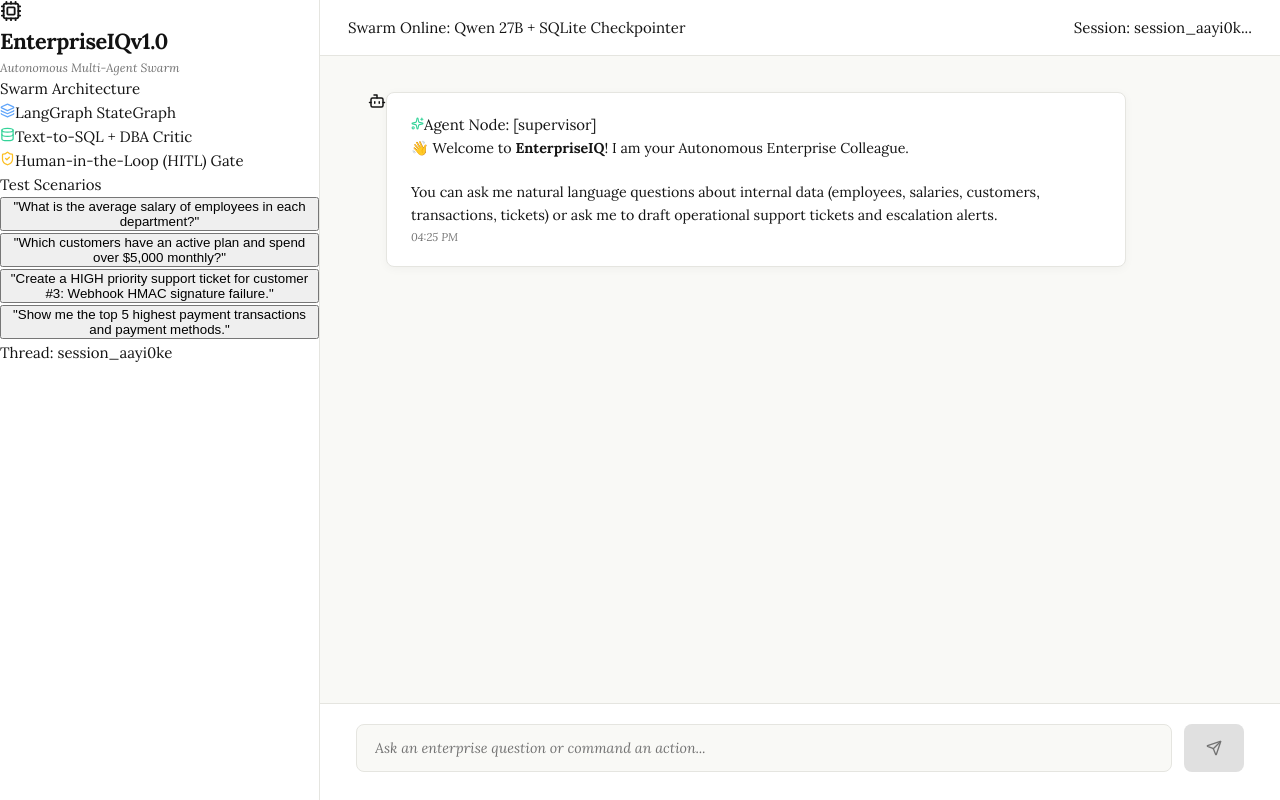
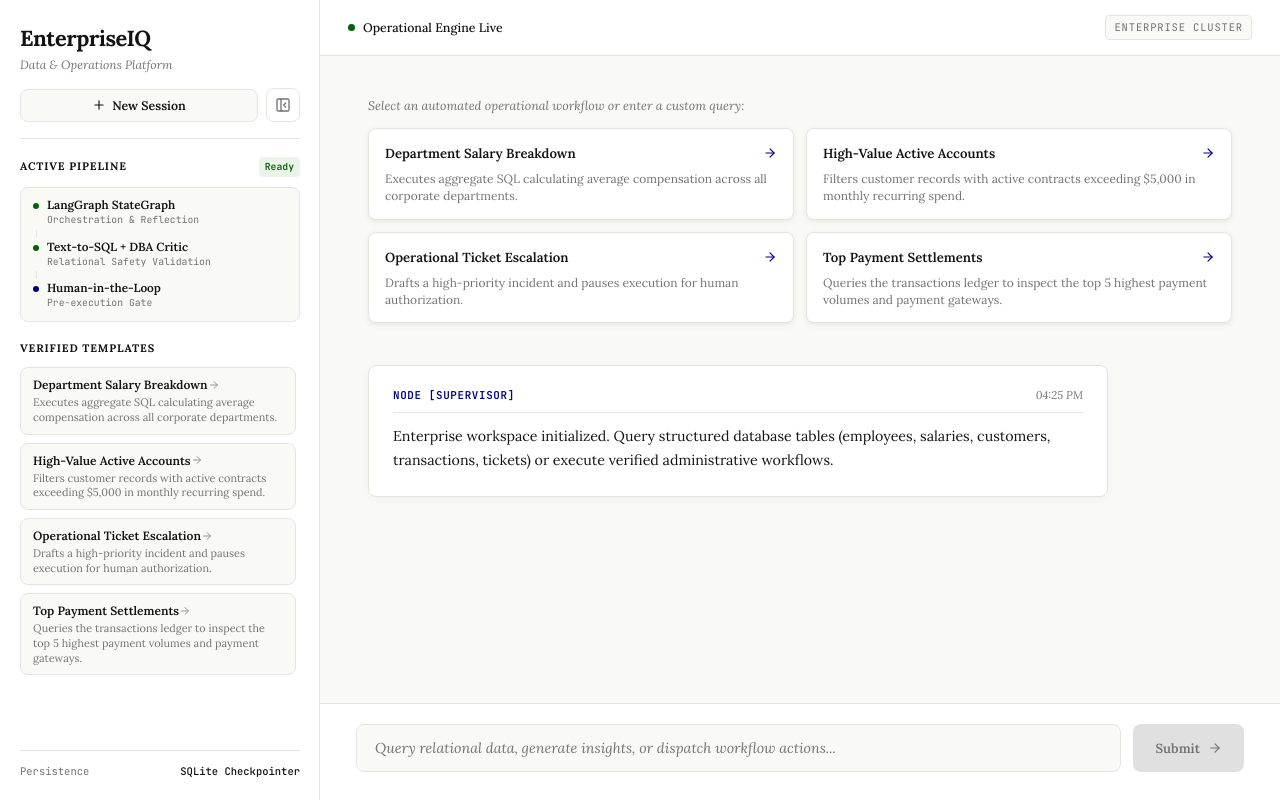
Before and after one commit to Nikil-R/Autonomous-Multi-Agent-Enterprise-Data-and-Workflow-Swarm, a React (Vite) app in the folder frontend/: page / in a window 1280 px wide. Built offline with nearby package versions, Linux system fonts and the light colour scheme.

Commit message:
feat(ui): add collapsible sidebar and interactive single-sentence template cards in App.tsx

```diff
--- a/frontend/src/App.tsx
+++ b/frontend/src/App.tsx
@@ -1,13 +1,11 @@
 import React, { useState } from 'react';
 import {
-  Send,
-  Bot,
-  User,
+  ArrowRight,
+  Plus,
+  PanelLeftClose,
+  PanelLeftOpen,
   Sparkles,
-  ShieldCheck,
-  Cpu,
-  Layers,
-  Database
+  RotateCcw
 } from 'lucide-react';
 import { SwarmMessage } from './services/types';
 import { sendSwarmChat, submitHitlApproval } from './services/api';
@@ -15,31 +13,60 @@ import { MarkdownPreview } from './components/MarkdownPreview';
 import { DataVisualizer } from './components/DataVisualizer';
 import { ApprovalCard } from './components/ApprovalCard';
 
+interface QueryTemplate {
+  title: string;
+  summary: string;
+  prompt: string;
+}
+
+const TEMPLATES: QueryTemplate[] = [
+  {
+    title: "Department Salary Breakdown",
+    summary: "Executes aggregate SQL calculating average compensation across all corporate departments.",
+    prompt: "What is the average salary of employees in each department?"
+  },
+  {
+    title: "High-Value Active Accounts",
+    summary: "Filters customer records with active contracts exceeding $5,000 in monthly recurring spend.",
+    prompt: "Which customers have an active plan and spend over $5,000 monthly?"
+  },
+  {
+    title: "Operational Ticket Escalation",
+    summary: "Drafts a high-priority incident and pauses execution for human authorization.",
+    prompt: "Create a HIGH priority support ticket for customer #3: Webhook HMAC signature failure."
+  },
+  {
+    title: "Top Payment Settlements",
+    summary: "Queries the transactions ledger to inspect the top 5 highest payment volumes and payment gateways.",
+    prompt: "Show me the top 5 highest payment transactions and payment methods."
+  }
+];
+
 export const App: React.FC = () => {
   const [messages, setMessages] = useState<SwarmMessage[]>([
     {
       id: 'welcome',
       sender: 'agent',
-      text: "👋 Welcome to **EnterpriseIQ**! I am your Autonomous Enterprise Colleague.\n\nYou can ask me natural language questions about internal data (employees, salaries, customers, transactions, tickets) or ask me to draft operational support tickets and escalation alerts.",
+      text: "Enterprise workspace initialized. Query structured database tables (employees, salaries, customers, transactions, tickets) or execute verified administrative workflows.",
       timestamp: new Date().toLocaleTimeString([], { hour: '2-digit', minute: '2-digit' }),
       currentAgent: 'supervisor'
     }
   ]);
   const [inputText, setInputText] = useState('');
   const [isLoading, setIsLoading] = useState(false);
-  const [threadId, setThreadId] = useState<string>(() => `session_${Math.random().toString(36).substring(2, 9)}`);
+  const [isSidebarOpen, setIsSidebarOpen] = useState(true);
+  const [threadId, setThreadId] = useState<string>(() => `sess_${Math.random().toString(36).substring(2, 8)}`);
 
-  const handleSendMessage = async (e?: React.FormEvent) => {
-    if (e) e.preventDefault();
-    if (!inputText.trim() || isLoading) return;
+  const handleSendMessage = async (customText?: string) => {
+    const textToSend = (customText || inputText).trim();
+    if (!textToSend || isLoading) return;
 
-    const userQuery = inputText.trim();
     setInputText('');
 
     const userMessage: SwarmMessage = {
       id: `user_${Date.now()}`,
       sender: 'user',
-      text: userQuery,
+      text: textToSend,
       timestamp: new Date().toLocaleTimeString([], { hour: '2-digit', minute: '2-digit' })
     };
 
@@ -47,15 +74,13 @@ export const App: React.FC = () => {
     setIsLoading(true);
 
     try {
-      const response = await sendSwarmChat(userQuery, threadId);
-
-      // Save updated thread ID
+      const response = await sendSwarmChat(textToSend, threadId);
       setThreadId(response.thread_id);
 
       const agentMessage: SwarmMessage = {
         id: `agent_${Date.now()}`,
         sender: 'agent',
-        text: response.response_text || 'Workflow executed.',
+        text: response.response_text || 'Completed.',
         timestamp: new Date().toLocaleTimeString([], { hour: '2-digit', minute: '2-digit' }),
         intentCategory: response.intent_category,
         status: response.status,
@@ -72,7 +97,7 @@ export const App: React.FC = () => {
       const errorMessage: SwarmMessage = {
         id: `err_${Date.now()}`,
         sender: 'agent',
-        text: `⚠️ **Error connecting to Swarm:** ${err.response?.data?.detail || err.message}`,
+        text: `Connection failed: ${err.response?.data?.detail || err.message}`,
         timestamp: new Date().toLocaleTimeString([], { hour: '2-digit', minute: '2-digit' }),
         status: 'ERROR'
       };
@@ -80,6 +105,25 @@ export const App: React.FC = () => {
     } finally {
       setIsLoading(false);
     }
+  };
+
+  const handleFormSubmit = (e: React.FormEvent) => {
+    e.preventDefault();
+    handleSendMessage();
+  };
+
+  const handleNewSession = () => {
+    const newId = `sess_${Math.random().toString(36).substring(2, 8)}`;
+    setThreadId(newId);
+    setMessages([
+      {
+        id: `welcome_${Date.now()}`,
+        sender: 'agent',
+        text: "New workspace session started. How can I assist you with enterprise data or workflows?",
+        timestamp: new Date().toLocaleTimeString([], { hour: '2-digit', minute: '2-digit' }),
+        currentAgent: 'supervisor'
+      }
+    ]);
   };
 
   const handleApproveAction = async (msgId: string, modifiedPayload?: Record<string, any>) => {
@@ -91,22 +135,21 @@ export const App: React.FC = () => {
         modified_payload: modifiedPayload
       });
 
-      // Update message to remove awaiting status and append execution result
       setMessages((prev) =>
         prev.map((msg) =>
           msg.id === msgId
             ? {
                 ...msg,
                 status: 'COMPLETED',
-                text: response.response_text || 'Action authorized and executed.',
+                text: response.response_text || 'Action approved and executed.',
                 actionExecutionResult: response.action_execution_result,
-                currentAgent: 'execute_action_tool'
+                currentAgent: 'workflow_engine'
               }
             : msg
         )
       );
     } catch (err: any) {
-      alert(`Approval submission failed: ${err.message}`);
+      alert(`Approval failed: ${err.message}`);
     } finally {
       setIsLoading(false);
     }
@@ -126,8 +169,8 @@ export const App: React.FC = () => {
             ? {
                 ...msg,
                 status: 'COMPLETED',
-                text: response.response_text || 'Action cancelled by human operator.',
-                currentAgent: 'human_supervisor'
+                text: response.response_text || 'Action cancelled by operator.',
+                currentAgent: 'operator'
               }
             : msg
         )
@@ -139,116 +182,188 @@ export const App: React.FC = () => {
     }
   };
 
-  const quickPrompts = [
-    "What is the average salary of employees in each department?",
-    "Which customers have an active plan and spend over $5,000 monthly?",
-    "Create a HIGH priority support ticket for customer #3: Webhook HMAC signature failure.",
-    "Show me the top 5 highest payment transactions and payment methods."
-  ];
-
   return (
     <div className="app-container">
-      {/* Sidebar */}
-      <aside className="sidebar">
-        {/* Brand */}
-        <div className="brand-header">
-          <div className="brand-icon">
-            <Cpu style={{ width: 22, height: 22 }} />
+      {/* Collapsible Sidebar */}
+      <aside className={`sidebar ${isSidebarOpen ? 'open' : 'collapsed'}`}>
+        <div className="sidebar-inner">
+          {/* Header */}
+          <div className="sidebar-top">
+            <div className="brand-lockup">
+              <h1 className="brand-title">EnterpriseIQ</h1>
+              <p className="brand-subtitle">Data & Operations Platform</p>
             </div>
-          <div>
-            <h1 className="brand-title">
-              EnterpriseIQ
-              <span className="brand-version">v1.0</span>
-            </h1>
-            <p className="brand-subtitle">Autonomous Multi-Agent Swarm</p>
+
+            <div className="sidebar-action-row">
+              <button
+                type="button"
+                onClick={handleNewSession}
+                className="new-session-button"
+                title="Start a new workspace session"
+              >
+                <Plus style={{ width: 14, height: 14 }} />
+                <span>New Session</span>
+              </button>
+              <button
+                type="button"
+                onClick={() => setIsSidebarOpen(false)}
+                className="sidebar-collapse-button"
+                title="Collapse sidebar"
+              >
+                <PanelLeftClose style={{ width: 16, height: 16 }} />
+              </button>
             </div>
           </div>
 
-        {/* System Architecture Badges */}
-        <div>
-          <div className="sidebar-section-title">Swarm Architecture</div>
-          <div className="architecture-card">
-            <div className="arch-item">
-              <Layers style={{ width: 15, height: 15, color: '#60a5fa' }} />
-              <span>LangGraph StateGraph</span>
+          {/* Active Pipeline Nodes */}
+          <div className="sidebar-section">
+            <div className="section-header-row">
+              <span className="section-heading">Active Pipeline</span>
+              <span className="pipeline-state-badge">Ready</span>
             </div>
-            <div className="arch-item">
-              <Database style={{ width: 15, height: 15, color: '#34d399' }} />
-              <span>Text-to-SQL + DBA Critic</span>
+
+            <div className="pipeline-chain">
+              <div className="pipeline-node">
+                <div className="pipeline-dot" />
+                <div className="pipeline-node-info">
+                  <span className="node-title">LangGraph StateGraph</span>
+                  <span className="node-desc">Orchestration & Reflection</span>
                 </div>
-            <div className="arch-item">
-              <ShieldCheck style={{ width: 15, height: 15, color: '#fbbf24' }} />
-              <span>Human-in-the-Loop (HITL) Gate</span>
+              </div>
+
+              <div className="pipeline-connector" />
+
+              <div className="pipeline-node">
+                <div className="pipeline-dot" />
+                <div className="pipeline-node-info">
+                  <span className="node-title">Text-to-SQL + DBA Critic</span>
+                  <span className="node-desc">Relational Safety Validation</span>
+                </div>
+              </div>
+
+              <div className="pipeline-connector" />
+
+              <div className="pipeline-node">
+                <div className="pipeline-dot navy" />
+                <div className="pipeline-node-info">
+                  <span className="node-title">Human-in-the-Loop</span>
+                  <span className="node-desc">Pre-execution Gate</span>
+                </div>
               </div>
             </div>
           </div>
 
-        {/* Quick Suggestion Prompts */}
-        <div className="sidebar-section-title">Test Scenarios</div>
-        <div className="quick-prompts-list">
-          {quickPrompts.map((prompt, idx) => (
+          {/* Sidebar Templates List */}
+          <div className="sidebar-section scrollable">
+            <div className="section-header-row">
+              <span className="section-heading">Verified Templates</span>
+            </div>
+
+            <div className="sidebar-templates-list">
+              {TEMPLATES.map((tmpl, idx) => (
                 <button
                   key={idx}
-              onClick={() => setInputText(prompt)}
-              className="quick-prompt-btn"
+                  type="button"
+                  onClick={() => setInputText(tmpl.prompt)}
+                  className="sidebar-template-card"
                 >
-              "{prompt}"
+                  <div className="sidebar-template-header">
+                    <span className="template-title">{tmpl.title}</span>
+                    <ArrowRight style={{ width: 12, height: 12, opacity: 0.4 }} />
+                  </div>
+                  <p className="sidebar-template-desc">{tmpl.summary}</p>
                 </button>
               ))}
             </div>
+          </div>
 
-        {/* Session ID Footer */}
-        <div className="sidebar-footer">
-          Thread: {threadId}
+          {/* Footer Persistence Tray */}
+          <div className="sidebar-bottom-tray">
+            <div className="tray-row">
+              <span className="tray-label">Persistence</span>
+              <span className="tray-val">SQLite Checkpointer</span>
+            </div>
+          </div>
         </div>
       </aside>
 
-      {/* Main Chat Interface */}
+      {/* Main Chat Workstation */}
       <main className="main-chat-area">
-        {/* Top Navbar */}
+        {/* Navigation Bar */}
         <header className="chat-header">
-          <div className="status-badge">
-            <div className="status-dot" />
-            <span>Swarm Online: Qwen 27B + SQLite Checkpointer</span>
+          <div className="header-left">
+            {!isSidebarOpen && (
+              <button
+                type="button"
+                onClick={() => setIsSidebarOpen(true)}
+                className="sidebar-toggle-button"
+                title="Expand sidebar"
+              >
+                <PanelLeftOpen style={{ width: 16, height: 16 }} />
+                <span>Menu</span>
+              </button>
+            )}
+            <div className="header-status">
+              <span className="status-live-ring" />
+              <span>Operational Engine Live</span>
             </div>
-          <div className="session-badge">
-            Session: {threadId.substring(0, 14)}...
+          </div>
+
+          <div className="header-actions">
+            <span className="header-env-tag">ENTERPRISE CLUSTER</span>
           </div>
         </header>
 
-        {/* Message Feed */}
+        {/* Message Workstation */}
         <div className="messages-container">
+          {/* In-chat Template Explorer Cards (Shows when at beginning of session) */}
+          {messages.length <= 1 && (
+            <div className="chat-templates-banner">
+              <div className="banner-header">
+                <span className="banner-subtitle">Select an automated operational workflow or enter a custom query:</span>
+              </div>
+              <div className="templates-grid">
+                {TEMPLATES.map((tmpl, idx) => (
+                  <div
+                    key={idx}
+                    onClick={() => handleSendMessage(tmpl.prompt)}
+                    className="template-grid-card"
+                    role="button"
+                    tabIndex={0}
+                  >
+                    <div className="card-top">
+                      <span className="card-title">{tmpl.title}</span>
+                      <ArrowRight style={{ width: 14, height: 14, color: '#000080' }} />
+                    </div>
+                    <p className="card-summary">{tmpl.summary}</p>
+                  </div>
+                ))}
+              </div>
+            </div>
+          )}
+
+          {/* Messages */}
           {messages.map((msg) => (
             <div
               key={msg.id}
               className={`message-row ${msg.sender === 'user' ? 'user' : 'agent'}`}
             >
-              {/* Avatar */}
-              <div className={`avatar ${msg.sender === 'user' ? 'user' : 'agent'}`}>
-                {msg.sender === 'user' ? (
-                  <User style={{ width: 18, height: 18 }} />
-                ) : (
-                  <Bot style={{ width: 18, height: 18 }} />
-                )}
+              <div className="message-bubble">
+                <div className="message-meta-header">
+                  <span className="sender-indicator">
+                    {msg.sender === 'user' ? 'Operator Command' : `Node [${msg.currentAgent || 'Supervisor'}]`}
+                  </span>
+                  <span className="message-time">{msg.timestamp}</span>
                 </div>
 
-              {/* Message Content Bubble */}
-              <div className={`message-bubble ${msg.sender === 'user' ? 'user' : 'agent'}`}>
-                {/* Agent Header Tag */}
-                {msg.sender === 'agent' && msg.currentAgent && (
-                  <div className="agent-tag">
-                    <Sparkles style={{ width: 13, height: 13, color: '#34d399' }} />
-                    <span>Agent Node: [{msg.currentAgent}]</span>
+                <div className="message-content-wrapper">
+                  <MarkdownPreview content={msg.text} />
                 </div>
-                )}
 
-                {/* Text Content in rich preview */}
-                <MarkdownPreview content={msg.text} />
-
-                {/* Relational SQL & Table Visualizer */}
+                {/* Relational Query Visualizer */}
                 <DataVisualizer sqlQuery={msg.sqlQuery} data={msg.rawQueryData} />
 
-                {/* Human-in-the-Loop Pop-up Approval Card */}
+                {/* Human-in-the-Loop Gate */}
                 {msg.status === 'AWAITING_APPROVAL' && msg.actionPayload && (
                   <ApprovalCard
                     actionType={msg.actionType}
@@ -258,31 +373,26 @@ export const App: React.FC = () => {
                     isLoading={isLoading}
                   />
                 )}
-
-                {/* Timestamp */}
-                <div className="message-time">
-                  {msg.timestamp}
-                </div>
               </div>
             </div>
           ))}
 
           {isLoading && (
-            <div className="loading-indicator">
-              <div className="pulsing-dot" />
-              <span>Swarm collaborating across nodes (Supervisor ➔ Specialist)...</span>
+            <div className="loading-state">
+              <span className="loading-bar" />
+              <span>Synthesizing multi-agent execution cycle...</span>
             </div>
           )}
         </div>
 
-        {/* Chat Input Bar */}
+        {/* Input Bar */}
         <div className="input-container">
-          <form onSubmit={handleSendMessage} className="input-form">
+          <form onSubmit={handleFormSubmit} className="input-form">
             <input
               type="text"
               value={inputText}
               onChange={(e) => setInputText(e.target.value)}
-              placeholder="Ask an enterprise question or command an action..."
+              placeholder="Query relational data, generate insights, or dispatch workflow actions..."
               disabled={isLoading}
               className="chat-input"
             />
@@ -291,7 +401,8 @@ export const App: React.FC = () => {
               disabled={isLoading || !inputText.trim()}
               className="send-button"
             >
-              <Send style={{ width: 16, height: 16 }} />
+              <span>Submit</span>
+              <ArrowRight style={{ width: 14, height: 14 }} />
             </button>
           </form>
         </div>
```
Lines whose indentation alone changed are shown as unchanged.
